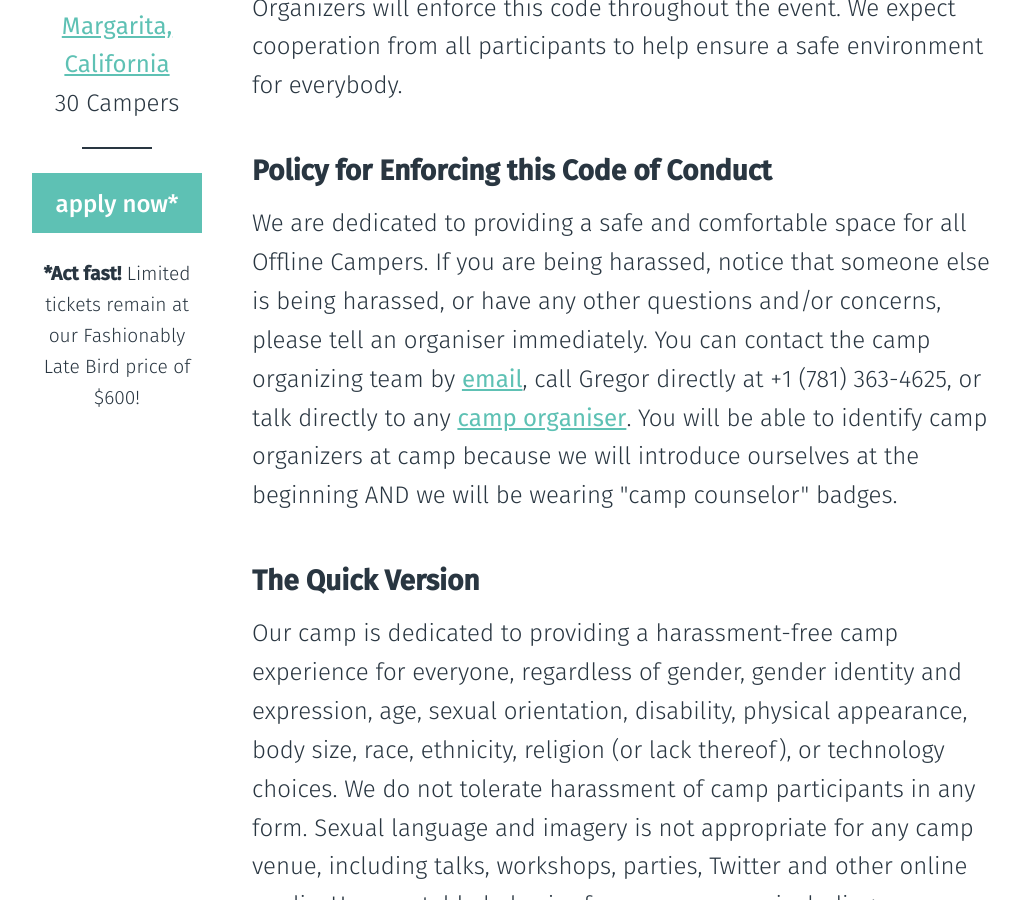
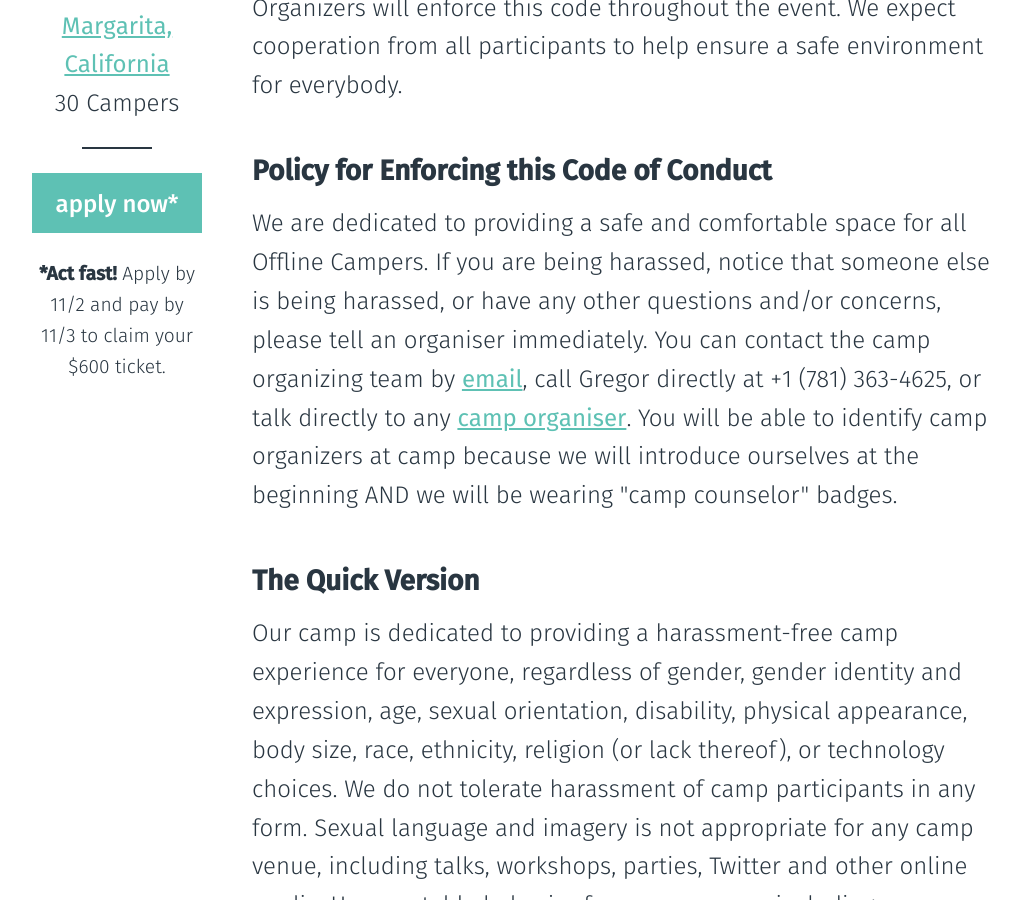
Before and after one commit to offlinefirst/offlinefirst.org, a Jekyll site: the page built from camp/codeofconduct.html, in a window 1280 px wide and 900 px high, scrolled down 437 px. Shown: the whole window, without its empty margins (73-1093 px from the left). Built offline with Jekyll 4.4.1, drawn with Linux system fonts in a browser that asks for light colours; comment, search, counter and statistics services are not loaded.

Commit message:
updated deadline
updated deadline

```diff
--- a/camp/codeofconduct.html
+++ b/camp/codeofconduct.html
@@ -24,7 +24,7 @@ root_path:  ../
 
   <p class="price">
     <small>
-      <strong>*Act fast!</strong> Limited tickets remain at our Fashionably Late Bird price of $600!
+      <strong>*Act fast!</strong> Apply by 11/2 and pay by 11/3 to claim your $600 ticket.
     </small>
   </p>
 
```
